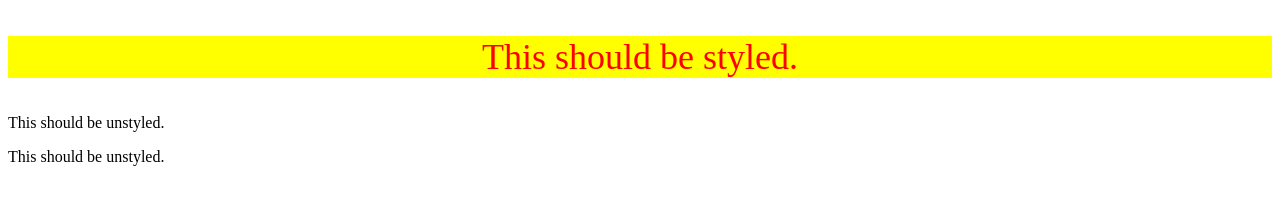
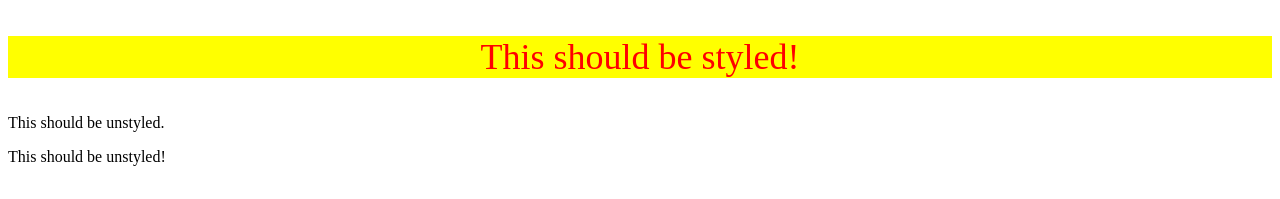
Before and after one commit to htn-dev/git_test, a plain HTML site: page descendant-combinator/index.html in a window 1280 px wide. Shown: the top 199 px of the page. Drawn offline with Linux system fonts and the light colour scheme.

Commit message:
no message

```diff
--- a/descendant-combinator/index.html
+++ b/descendant-combinator/index.html
@@ -9,10 +9,10 @@
   </head>
   <body>
     <div class="container">
-      <p class="text">This should be styled.</p>
+      <p class="text">This should be styled!</p>
     </div>
     <p class="text">This should be unstyled.</p>
-    <p class="text">This should be unstyled.</p>
+    <p class="text">This should be unstyled!</p>
     <div class="container">
       <p class="text">This should be styled.</p>
       <p class="text">This should be styled.</p>
```
